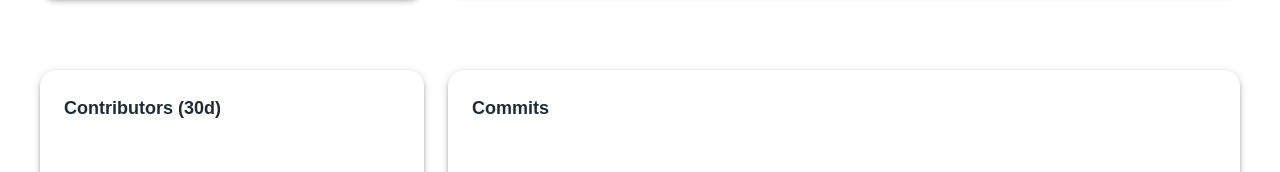
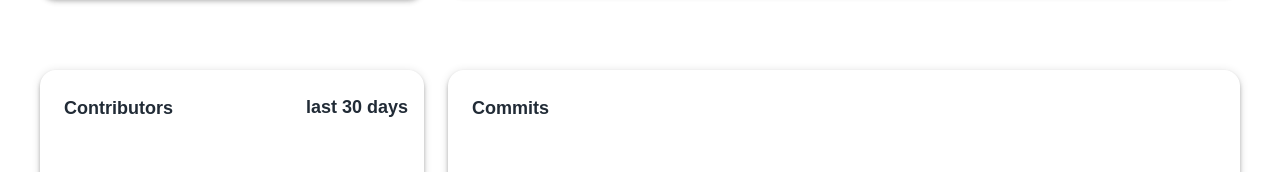
Before and after one commit to CrossChainLabs-ICP/icpulse-webapp, a React (Create React App) app: page / in a window 1280 px wide. Shown: the part 766-938 px from the top of the page. Built offline with nearby package versions, Linux system fonts and the light colour scheme; no server answers.

Commit message:
added last 30 days to contributors pie chart

```diff
--- a/src/sections/Contributors.js
+++ b/src/sections/Contributors.js
@@ -2,7 +2,7 @@
 import { merge } from 'lodash';
 import ReactApexChart from 'react-apexcharts';
 import { styled } from '@mui/material/styles';
-import { Card, CardHeader } from '@mui/material';
+import { Card, CardHeader, Typography } from '@mui/material';
 import { number } from '../utils/format';
 import { CustomChart } from '../components/chart';
 import { useState, useEffect } from 'react';
@@ -89,7 +89,19 @@ function Contributors() {
 
   return (
     <Card sx={{ marginTop: '3rem', boxShadow: 4 }}>
-      <CardHeader title="Contributors (30d)" />
+      <CardHeader
+        title="Contributors"
+        action={
+          <Typography
+            variant='h6'
+            sx={{
+              marginTop: '0.2rem'
+            }}
+          >
+            last 30 days
+          </Typography>
+        }
+      />
       <ChartWrapperStyle dir="ltr">
         <ReactApexChart type="donut" series={state.chartData} options={chartOptions} height={310} />
       </ChartWrapperStyle>
```
